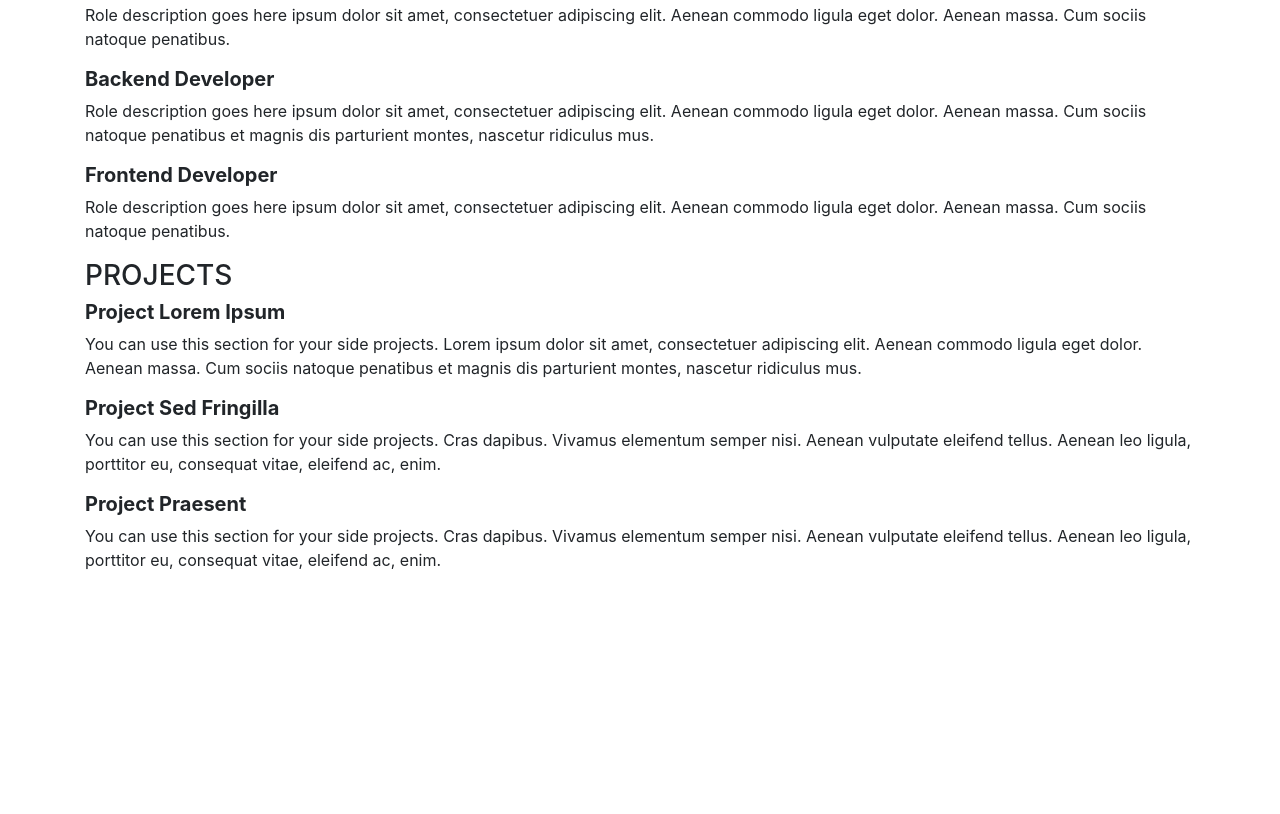
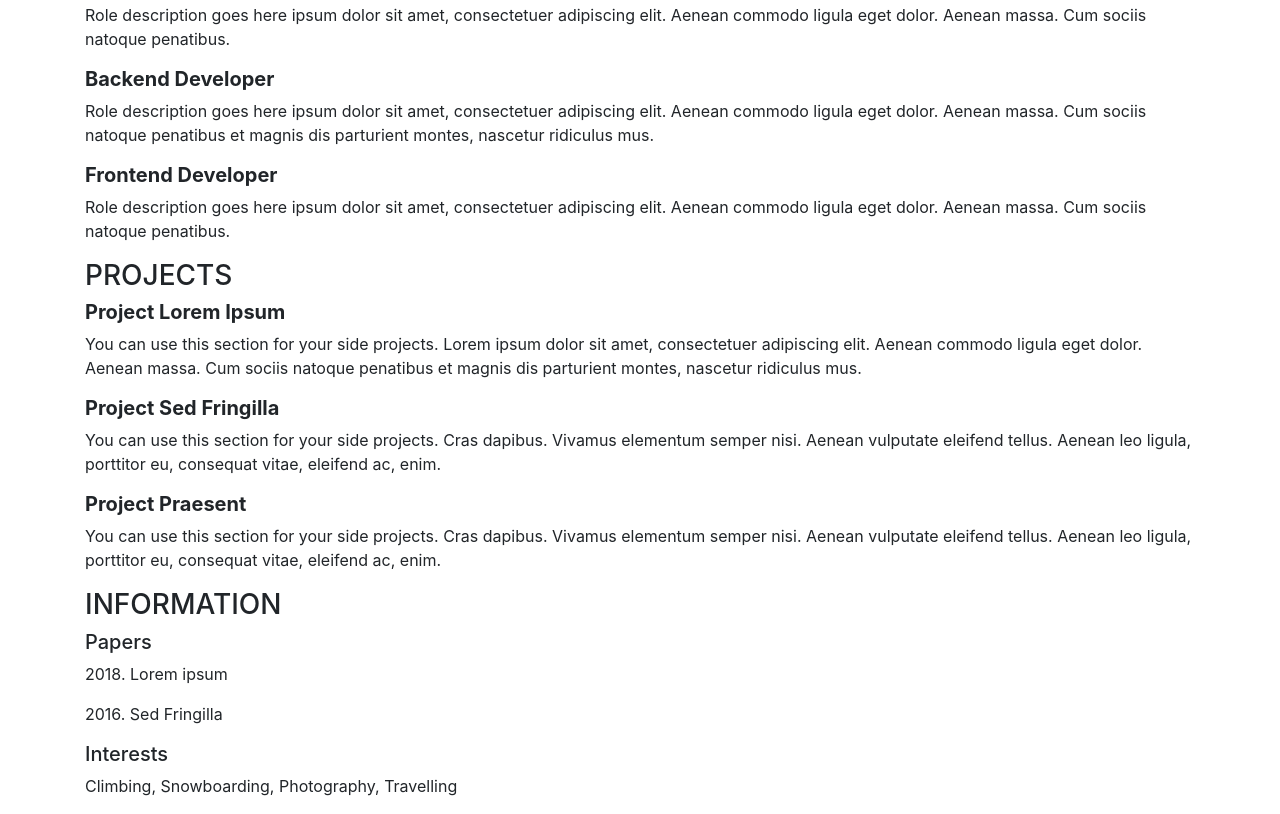
Before and after one commit to thefullstackboy/my_personal_website, a plain HTML site: page personal_website_2/index.html in a window 1280 px wide. Shown: the part 985-1799 px from the top of the page. Before the commit the page ends 1573 px from the top, so only its background shows below. Drawn offline with nearby package versions, Linux system fonts and the light colour scheme.

Commit message:
Information

```diff
--- a/personal_website_2/index.html
+++ b/personal_website_2/index.html
@@ -121,6 +121,7 @@
             Role description goes here ipsum dolor sit amet, consectetuer adipiscing elit. Aenean commodo ligula eget dolor. Aenean massa. Cum sociis natoque penatibus.
           </P>
 
+
           <h3 class="text-uppercase">Projects</h3>
           <h5><b>Project Lorem Ipsum</b></h5>
           <!--<div class="text-muted text-right d-flex flex-row-reverse container">Google | 2019 - Present</div>-->
@@ -139,6 +140,16 @@
       <p>
         You can use this section for your side projects. Cras dapibus. Vivamus elementum semper nisi. Aenean vulputate eleifend tellus. Aenean leo ligula, porttitor eu, consequat vitae, eleifend ac, enim.
       </p>
+
+      <h3 class="text-uppercase">information</h3>
+      <h5>Papers</h5>
+      <p>2018. Lorem ipsum</p>
+      <p>2016. Sed Fringilla</p>
+
+      <h5>Interests</h5>
+      <p>Climbing, Snowboarding, Photography, Travelling</p>
+
+
 
 
 
```
